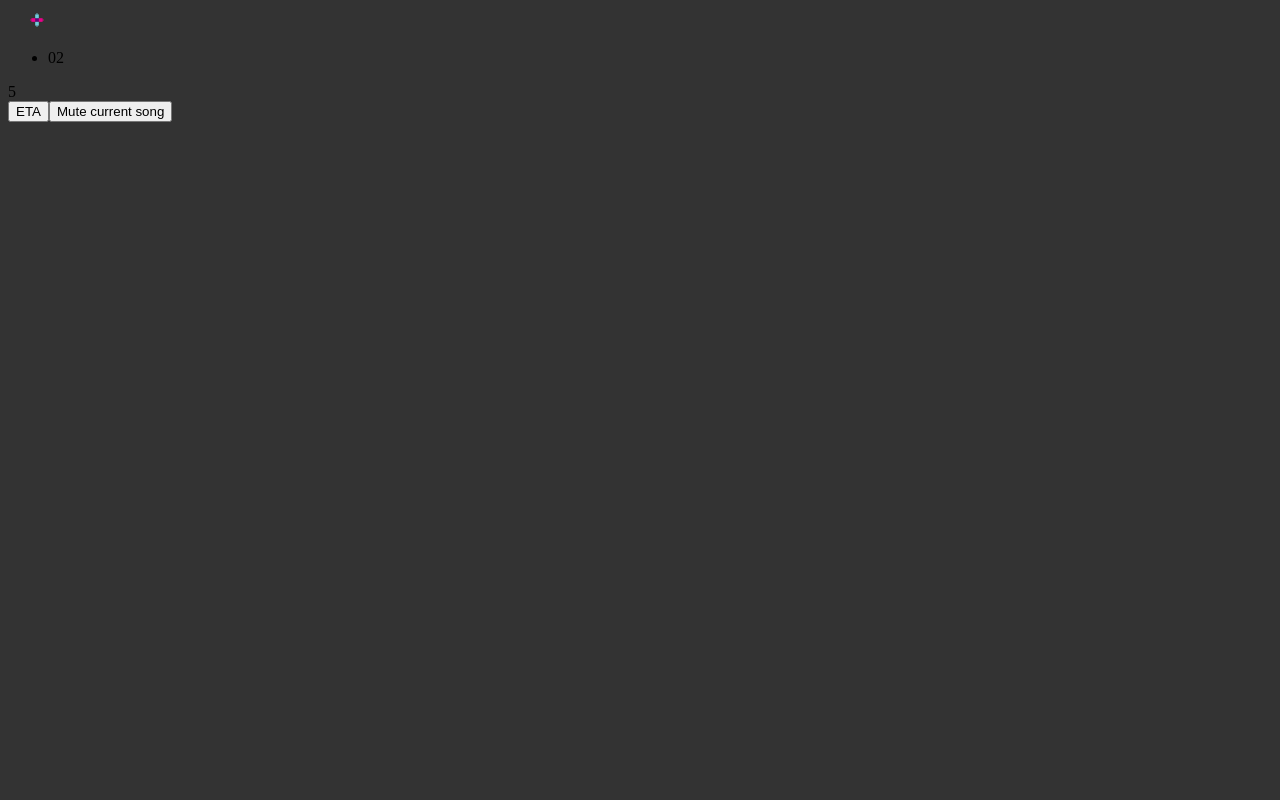
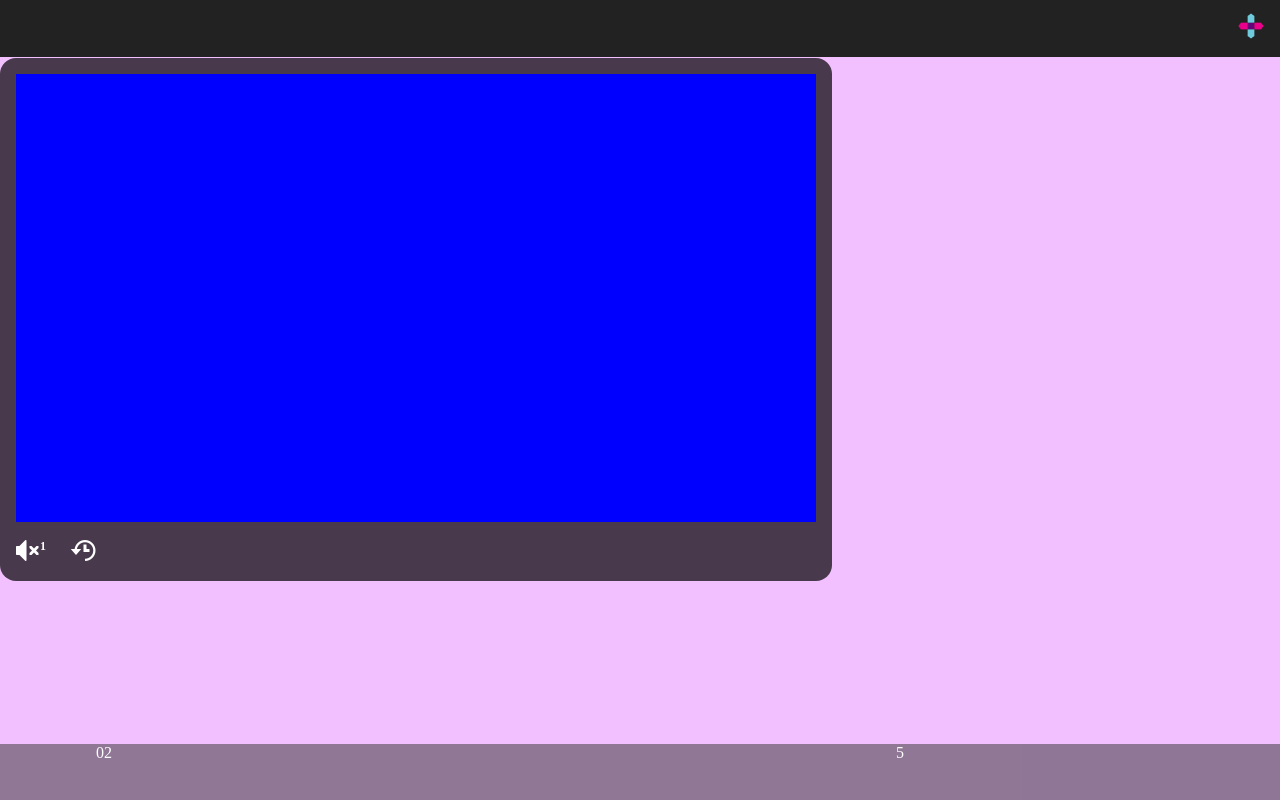
Before and after one commit to DubPlus/DubPlus, a Svelte app: page / in a window 1280 px wide. Built offline with nearby package versions, Linux system fonts and the light colour scheme.

Commit message:
added more styles to demo page to try match queup layout, very crude

```diff
--- a/index.html
+++ b/index.html
@@ -1,21 +1,191 @@
-<!doctype html>
+<!DOCTYPE html>
 <html lang="en">
   <head>
     <meta charset="UTF-8" />
     <link rel="icon" type="image/svg+xml" href="/vite.svg" />
     <meta name="viewport" content="width=device-width, initial-scale=1.0" />
-    <title>Vite + Svelte</title>
+    <title>QueUp demo page for Dub+</title>
     <style>
+      /*
+        These are not exactly the ones QueUp uses, but they are close enough.
+        I got them free from icomoon.io which is where QueUp got theirs from.
+        but they use ones they payed for I think.
+      */
+      @font-face {
+        font-family: "icomoon";
+        src: url("./public/fonts/icomoon.eot");
+        src: url("./public/fonts/icomoon.eot#iefix") format("embedded-opentype"),
+          url("./public/fonts/icomoon.ttf") format("truetype"),
+          url("./public/fonts/icomoon.woff") format("woff"),
+          url("./public/fonts/icomoon.svg#icomoon") format("svg");
+      }
+      *,
+      *::before,
+      *::after {
+        box-sizing: border-box;
+      }
+      html {
+        font-size: 100%;
+      }
       body {
         background-color: #333;
+        margin: 0;
+        padding: 0;
+        padding-top: 3.6rem;
+        background-color: rgb(243, 192, 255);
+      }
+      .icon-history:before {
+        content: "\e94d";
+      }
+      .icon-mute:before {
+        content: "\ea2a";
+      }
+
+      #chat
+        .chat-container
+        .chat-messages
+        .chat-main
+        li.supporter
+        span.user-role-icon,
+      #chat .chat-container .chat-messages .chat-main li.user-banned .image_row,
+      #chat
+        .chat-container
+        .chat-messages
+        .chat-main
+        li.verified
+        span.user-role-icon,
+      #main_avatar_room
+        #main-user-list-room
+        #avatar-list
+        li.supporter
+        span.user-role-icon,
+      #main_avatar_room
+        #main-user-list-room
+        #avatar-list
+        li.verified
+        span.user-role-icon,
+      #player-controller
+        .left
+        ul
+        li.infoContainer
+        .infoContainerInner
+        .currentDJSong.supporter
+        span.user-role-icon,
+      #player-controller
+        .left
+        ul
+        li.infoContainer
+        .infoContainerInner
+        .currentDJSong.verified
+        span.user-role-icon,
+      #profileMainSection-container.supporter
+        #profileMainSection
+        .profileView
+        .infoProfile
+        .usernameContainer:before,
+      #profileMainSection-container.verified
+        #profileMainSection
+        .profileView
+        .infoProfile
+        .usernameContainer:before,
+      .autolink:not(.autolink-image):after,
+      [class*=" icon-"],
+      [class^="icon-"],
+      body.video-hidden:not(.no-song-playing)
+        #main_player
+        .player_container
+        #room-main-player-container:before {
+        font-family: "icomoon";
+        speak: none;
+        font-style: normal;
+        font-weight: 400;
+        font-variant: normal;
+        text-transform: none;
+        text-align: center;
+        line-height: 1;
+        -webkit-font-smoothing: antialiased;
+        -moz-osx-font-smoothing: grayscale;
+      }
+      ul,
+      ol {
+        list-style: none;
+        margin: 0;
+      }
+      header {
+        padding: 0.8rem 1rem;
+        background-color: #222;
+        color: #fff;
+        min-height: 57px;
+        position: fixed;
+        top: 0;
+        left: 0;
+        width: 100%;
+        z-index: 99;
+      }
+      .header-right-navigation {
+        display: flex;
+        justify-content: flex-end;
+      }
+      #player-controller {
+        background-color: rgba(47, 47, 47, 0.5);
+        color: #fff;
+
+        position: fixed;
+        bottom: 0;
+        left: 0;
+        width: 100%;
+        z-index: 99;
+        height: 3.5rem;
+        z-index: 18;
+
+        display: flex;
+        .right {
+          width: 24rem;
+        }
+        .left {
+          flex: 1;
+        }
+      }
+      .infoContainer {
+        padding: 0 0 0 3.5rem;
+        height: 100;
+        width: 100%;
+      }
+      #main_player {
+        border-radius: 1rem;
+        position: relative;
+        padding: 1rem;
+        background: rgba(0, 0, 0, 0.7);
+        display: block;
+        z-index: 1;
+        min-height: 31rem;
+        width: 65vw;
+      }
+
+      .player_container {
+        padding-bottom: 56%;
+        background-color: blue;
+      }
+
+      .player_sharing {
+        margin-top: 1.1rem;
+        button {
+          color: #fff;
+        }
       }
     </style>
   </head>
   <body>
     <div>
-      <div class="header-right-navigation">
+      <header>
+        <div class="header-right-navigation"></div>
+      </header>
 
-      </div>
+      <section id="main_player">
+        <div class="player_container"></div>
+        <section class="player_sharing"></section>
+      </section>
+
       <div id="player-controller">
         <div class="left">
           <ul>
@@ -26,12 +196,14 @@
             </li>
           </ul>
         </div>
+        <div class="right">
+          <div class="queue-position">5</div>
+        </div>
       </div>
-      <div class="queue-position">5</div>
-      <div class="player_sharing"></div>
     </div>
+
     <div id="dubplus-container"></div>
-    <script type="module" src="/public/mock-queup.js"></script>
+    <script type="module" src="/mock-queup.js"></script>
     <script type="module" src="/src/main.js"></script>
   </body>
 </html>
--- a/src/dubplus.css
+++ b/src/dubplus.css
@@ -8,6 +8,28 @@
   --dubplus-font-family: "Trebuchet MS", Helvetica, sans-serif;
 
   --dubplus-menu-width: 255px;
+}
+
+.dubplus-btn-player {
+  /* clear button styles */
+  appearance: none;
+  background: none;
+  border: none;
+  padding: 0;
+
+  /* mimic site's icon styles from .player_sharing */
+  font-size: 1.5rem;
+  margin-right: 1.5rem;
+  font-family: icomoon;
+  speak: none;
+  font-style: normal;
+  font-weight: 400;
+  font-variant: normal;
+  text-transform: none;
+  text-align: center;
+  line-height: 1;
+  -webkit-font-smoothing: antialiased;
+  -moz-osx-font-smoothing: grayscale;
 }
 
 [data-dp-tooltip] {
--- a/src/lib/Eta.svelte
+++ b/src/lib/Eta.svelte
@@ -1,6 +1,6 @@
 <script>
   import { teleport } from "./actions/teleport";
-  let eta = $state('ETA');
+  let eta = $state("ETA");
 
   /**
    * @returns {string}
@@ -27,11 +27,10 @@
 <button
   use:teleport={".player_sharing"}
   type="button"
-  class="icon-history eta_tooltip_t"
+  class="icon-history eta_tooltip_t dubplus-btn-player"
   data-dp-tooltip={eta}
   onmouseenter={() => {
     eta = getEta();
   }}
 >
-  ETA
 </button>
--- a/src/lib/Menu.svelte
+++ b/src/lib/Menu.svelte
@@ -19,8 +19,8 @@
 
 <!-- these components are teleported to different parts of the UI -->
 <MenuIcon />
+<Snooze />
 <Eta />
-<Snooze />
 <!-- this is the main menu -->
 <section class="dubplus-menu">
   <p class="dubplus-menu-header">Dub+ Options</p>
--- a/src/lib/MenuIcon.svelte
+++ b/src/lib/MenuIcon.svelte
@@ -24,11 +24,11 @@ and triggers the open/close of Dub+ */
     background: none;
     border: none;
     appearance: none;
-    padding: none;
+    padding: 0;
+
 
     width: 26px;
-    font-size: 1.2rem;
-    line-height: 1.2;
+    height: 26px;
     cursor: pointer;
     position: relative;
     display: inline-block;
--- a/src/lib/MenuItem.svelte
+++ b/src/lib/MenuItem.svelte
@@ -1,5 +1,4 @@
 <script>
-  import Modal from "./Modal.svelte";
   import Switch from "./Switch.svelte";
   import { onMount } from "svelte";
   import { saveSetting, settings } from "./settings.svelte";
@@ -18,8 +17,9 @@
   /**
    * @type {MenuItemProps}
    */
-  let { id, label, description, customize, onToggle, init } =
-    $props();
+  let { id, label, description, customize, onToggle, init } = $props();
+
+  let isOn = $state(settings.options[id] ? "ON" : "OFF");
 
   onMount(() => {
     if (init) init();
@@ -49,14 +49,17 @@
   }
 </script>
 
-<li {id} title={description}>
-  <Switch {label} {onToggle} isOn={settings.options[id]} />
+<li {id} title={`${isOn} - ${description}`}>
+  <Switch
+    {label}
+    onToggle={(state) => {
+      onToggle(state);
+      isOn = state ? "ON" : "OFF";
+    }}
+    isOn={settings.options[id]}
+  />
   {#if customize}
-    <button
-      onclick={openEditModal}
-      type="button"
-      class="fa fa-pencil"
-    >
+    <button onclick={openEditModal} type="button" class="fa fa-pencil">
       edit
     </button>
   {/if}
--- a/src/lib/Snooze.svelte
+++ b/src/lib/Snooze.svelte
@@ -27,7 +27,7 @@
       }
       return true;
     }
-  };
+  }
 
   function snooze() {
     if (
@@ -51,15 +51,24 @@
       window.QueUp.room.player.updateVolumeBar();
       eventUtils.snoozed = false;
     }
-  };
+  }
 </script>
 
 <button
   use:teleport={".player_sharing"}
   type="button"
-  class="icon-mute snooze_btn"
+  class="icon-mute snooze_btn dubplus-btn-player"
   data-dp-tooltip="Mute current song"
   onclick={snooze}
 >
-  Mute current song
+  <span>1</span>
 </button>
+
+<style>
+  span {
+    content: "1";
+    vertical-align: top;
+    font-size: 0.75rem;
+    font-weight: 700;
+  }
+</style>
--- a/src/lib/Switch.svelte
+++ b/src/lib/Switch.svelte
@@ -58,7 +58,7 @@
   .dubplus-switch {
     position: relative;
     padding: 1px;
-    height: 12px;
+    height: 16px;
     width: 29px;
     border-radius: 20px;
     background: #333;
@@ -73,7 +73,7 @@
     vertical-align: middle;
     position: absolute;
     z-index: 2;
-    top: 1px;
+    top: 0;
     left: 2px;
     background: var(--dubplus-primary-color);
     transition: left 0.2s cubic-bezier(0.8, 0, 0.05, 1);
@@ -84,6 +84,6 @@
   [role="switch"][aria-checked="true"] .dubplus-switch span {
     background: var(--dubplus-secondary-color);
     border-color: var(--dubplus-secondary-color);
-    left: 17px;
+    left: 13px;
   }
 </style>
--- a/src/lib/modules/afk.js
+++ b/src/lib/modules/afk.js
@@ -7,6 +7,11 @@ import { settings } from "../settings.svelte";
 
 let canSend = true;
 
+/**
+ *
+ * @param {{message: string, user : { userInfo: { userid: string}}}} e
+ * @returns {void}
+ */
 function afk_chat_respond(e) {
   if (!canSend) {
     return; // do nothing until it's back to true
@@ -15,7 +20,7 @@ function afk_chat_respond(e) {
   const user = window.QueUp.session.get("username");
 
   if (
-    content.indexOf("@" + user) > -1 &&
+    content.includes(`@ ${user}`) &&
     window.QueUp.session.id !== e.user.userInfo.userid
   ) {
     /**
```
Also changed, not shown: public/fonts/icomoon.ttf (added), public/fonts/icomoon.woff (added), 2 other files.
